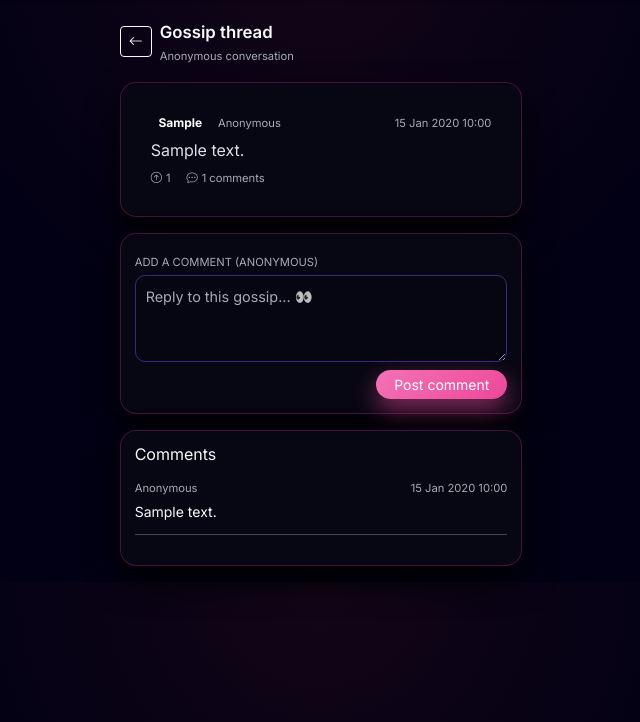
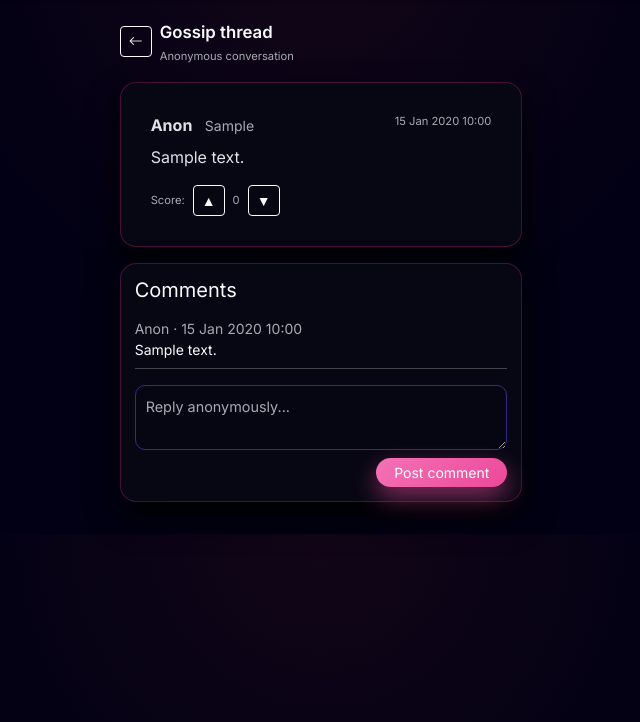
Before and after one commit to namanjasoria41/campusconnect, a Flask app: page /gossip/1 in a window 1280 px wide. Shown: the part 57-779 px from the top of the page, without its empty margins (319-959 px from the left). Run offline with Flask 3, Linux system fonts and the light colour scheme; a user stored in the database is signed in; tables that the repository leaves empty hold one stand-in row (values such as "Sample post").

Commit message:
Update detail.html

```diff
--- a/app/templates/gossip/detail.html
+++ b/app/templates/gossip/detail.html
@@ -1,11 +1,11 @@
 {% extends "base.html" %}
-{% block title %}Gossip - CampusConnect{% endblock %}
+{% block title %}Gossip #{{ gossip.id }} - CampusConnect{% endblock %}
 {% block content %}
 
 <div class="row justify-content-center">
   <div class="col-lg-8">
 
-    <!-- Back link -->
+    <!-- Back -->
     <div class="d-flex align-items-center mb-3">
       <a href="{{ url_for('gossip.feed') }}" class="btn btn-sm btn-outline-light me-2">
         <i class="bi bi-arrow-left"></i>
@@ -16,108 +16,96 @@
       </div>
     </div>
 
-    <!-- MAIN GOSSIP CARD -->
-    <div class="card glass-card mb-3 gossip-card">
+    <!-- MAIN GOSSIP -->
+    <div class="card glass-card mb-3">
       <div class="card-body">
 
-        <!-- Header: category + time -->
-        <div class="d-flex justify-content-between align-items-center mb-1">
-          <div class="d-flex align-items-center gap-2">
-            <span class="badge rounded-pill gossip-category-pill">
-              {{ gossip.category|capitalize if gossip.category else "Random" }}
-            </span>
-            <span class="tiny text-muted">Anonymous</span>
+        <div class="d-flex justify-content-between mb-2">
+          <div>
+            <strong>Anon</strong>
+            <small class="text-muted ms-2">{{ gossip.category|capitalize }}</small>
           </div>
-
-          {% if gossip.created_at %}
-            <small class="text-muted tiny">
-              {{ gossip.created_at.strftime('%d %b %Y %H:%M') }}
-            </small>
-          {% endif %}
+          <small class="text-muted tiny">
+            {{ gossip.created_at.strftime('%d %b %Y %H:%M') }}
+          </small>
         </div>
 
-        <!-- Text -->
-        <p class="mb-2 gossip-text">
+        <p class="mb-3 gossip-text">
           {{ gossip.text }}
         </p>
 
-        <!-- Footer: stats -->
-        <div class="d-flex justify-content-between align-items-center tiny text-muted mt-1">
-          <div class="d-flex align-items-center gap-3">
-            <div class="d-flex align-items-center gap-1">
-              <i class="bi bi-arrow-up-circle"></i>
-              <span>
-                {{ gossip.score if gossip.score is defined else (gossip.votes|length if gossip.votes is defined else 0) }}
-              </span>
-            </div>
-            <div class="d-flex align-items-center gap-1">
-              <i class="bi bi-chat-dots"></i>
-              <span>
-                {{ gossip.comments|length if gossip.comments is defined else (comments|length if comments is defined else 0) }}
-                comments
-              </span>
-            </div>
-          </div>
+        <!-- Voting in detail view -->
+        <div class="d-flex align-items-center gap-2 tiny text-muted">
+          <span>Score:</span>
+          <button class="btn btn-sm btn-outline-light gossip-detail-vote"
+                  type="button"
+                  data-action="up">
+            ▲
+          </button>
+          <span id="detail-score">
+            {{ gossip.upvotes - gossip.downvotes }}
+          </span>
+          <button class="btn btn-sm btn-outline-light gossip-detail-vote"
+                  type="button"
+                  data-action="down">
+            ▼
+          </button>
         </div>
 
       </div>
     </div>
 
-    <!-- ADD COMMENT -->
+    <!-- COMMENTS -->
     <div class="glass-card mb-3">
-      <form method="post">
-        {# If your view uses a CSRF token, include it here, e.g. {{ form.csrf_token }} #}
+      <h5 class="mb-3">Comments</h5>
 
-        <label class="form-label tiny text-uppercase text-muted mb-1">
-          Add a comment (anonymous)
-        </label>
+      {% if comments %}
+        {% for c in comments %}
+          <div class="mb-3 pb-2 border-bottom border-secondary-subtle">
+            <div class="small text-muted">
+              Anon · {{ c.created_at.strftime('%d %b %Y %H:%M') }}
+            </div>
+            <div class="small">{{ c.text }}</div>
+          </div>
+        {% endfor %}
+      {% else %}
+        <p class="text-muted small">No comments yet. Be the first.</p>
+      {% endif %}
 
-        <textarea
-          class="form-control"
-          name="text"
-          rows="3"
-          placeholder="Reply to this gossip... 👀"
-          required
-        ></textarea>
-
-        <div class="d-flex justify-content-end mt-2">
-          <button class="btn btn-primary btn-sm">
-            Post comment
-          </button>
+      <!-- ADD COMMENT -->
+      <form method="post" class="mt-3">
+        <div class="mb-2">
+          <textarea class="form-control" name="text" rows="2"
+                    placeholder="Reply anonymously..." required></textarea>
+        </div>
+        <div class="d-flex justify-content-end">
+          <button class="btn btn-primary btn-sm">Post comment</button>
         </div>
       </form>
     </div>
 
-    <!-- COMMENTS LIST -->
-    {% set comment_list = comments if comments is defined else gossip.comments %}
-    {% if comment_list %}
-      <div class="glass-card">
-        <h6 class="mb-3">Comments</h6>
-
-        <div class="gossip-comments">
-          {% for c in comment_list %}
-          <div class="gossip-comment mb-3 pb-2 border-bottom border-secondary-subtle">
-            <div class="d-flex justify-content-between align-items-center mb-1">
-              <span class="tiny text-muted">Anonymous</span>
-              {% if c.created_at %}
-                <span class="tiny text-muted">
-                  {{ c.created_at.strftime('%d %b %Y %H:%M') }}
-                </span>
-              {% endif %}
-            </div>
-
-            <p class="mb-1 small">
-              {{ c.text }}
-            </p>
-          </div>
-          {% endfor %}
-        </div>
-      </div>
-    {% else %}
-      <p class="text-muted small">No comments yet. Be the first to reply 👀</p>
-    {% endif %}
-
   </div>
 </div>
 
+<!-- DETAIL VOTING SCRIPT -->
+<script>
+document.querySelectorAll(".gossip-detail-vote").forEach(btn => {
+  btn.addEventListener("click", function() {
+    const action = this.dataset.action;
+    fetch("{{ url_for('gossip.vote', gossip_id=gossip.id) }}", {
+      method: "POST",
+      headers: { "Content-Type": "application/x-www-form-urlencoded" },
+      body: `action=${action}`
+    })
+    .then(res => res.json())
+    .then(data => {
+      if (data.ok) {
+        document.getElementById("detail-score").innerText = data.score;
+      }
+    })
+    .catch(console.error);
+  });
+});
+</script>
+
 {% endblock %}
```
